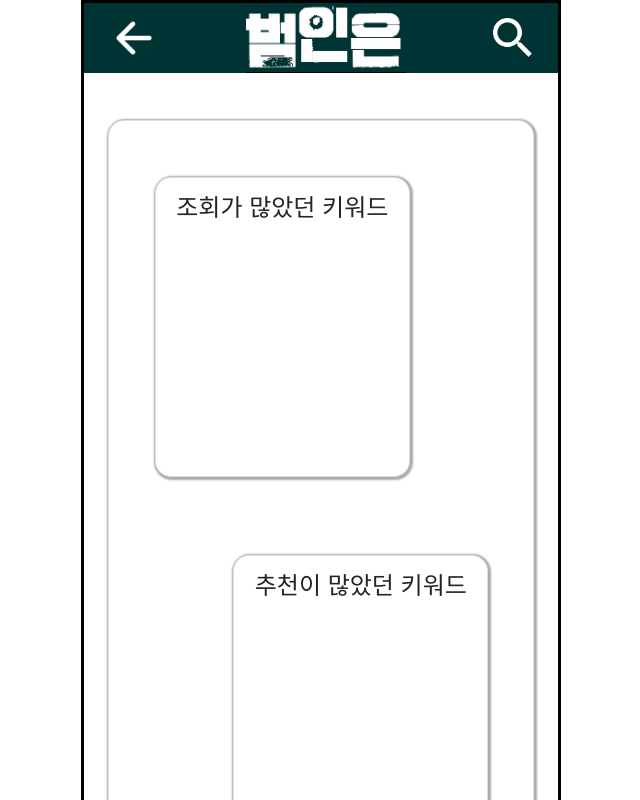
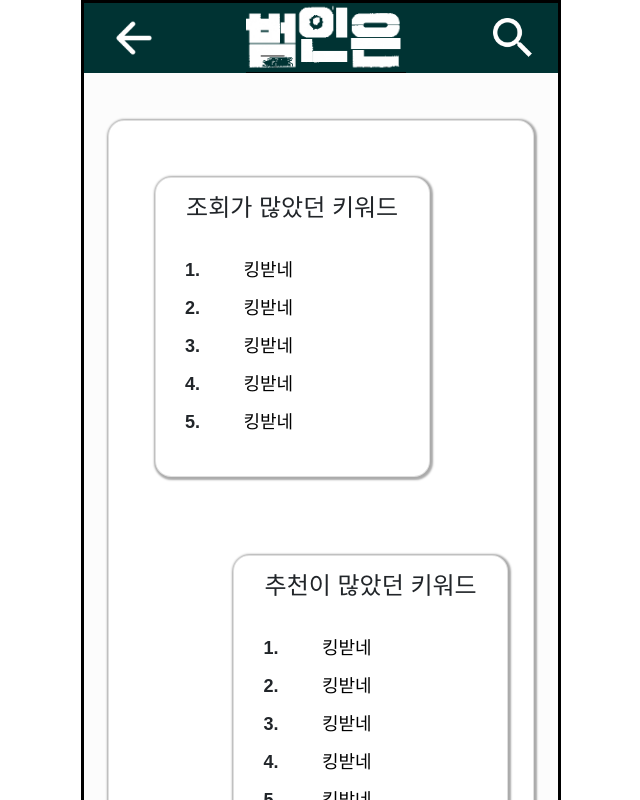
Before and after one commit to l0u0h0/Bum-In-Eun, a React (Create React App) app in the folder frontend/: page /dictionary in a window 1280 px wide. Shown: the top 800 px of the page, without its empty margins (319-959 px from the left). Built offline with nearby package versions, Linux system fonts and the light colour scheme.

Commit message:
dict_main_update

```diff
--- a/frontend/src/components/dictionary/DicionarymainComponent.jsx
+++ b/frontend/src/components/dictionary/DicionarymainComponent.jsx
@@ -2,17 +2,47 @@ import React from "react";
 import { Card } from "react-bootstrap";
 import Banner from "../common/BannerComponent";
 import Header from "../common/HeaderComponent";
+import { Link } from "react-router-dom";
 
 export default function DictionaryMain() {
+  const list = [1, 2, 3, 4, 5];
   return (
     <div className="App-dictionarymain">
       <Header />
       <Card body className="dictionarymain-body">
         <Card body className="first-table">
           <h3 className="table-title">조회가 많았던 키워드</h3>
+          <table className="table-content">
+            <tbody>
+              {list.map((num) => (
+                <tr key={`table_row_${num}`}>
+                  <th className="data-rank">{num}.</th>
+                  <td className="data-word">
+                    <Link to="/crimeresult?category=gambling">
+                      <div className="data-word-link">킹받네</div>
+                    </Link>
+                  </td>
+                </tr>
+              ))}
+            </tbody>
+          </table>
         </Card>
         <Card body className="second-table">
           <h3 className="table-title">추천이 많았던 키워드</h3>
+          <table className="table-content">
+            <tbody>
+              {list.map((num) => (
+                <tr key={`table_row_${num}`}>
+                  <th className="data-rank">{num}.</th>
+                  <td className="data-word">
+                    <Link to="/crimeresult?category=gambling">
+                      <div className="data-word-link">킹받네</div>
+                    </Link>
+                  </td>
+                </tr>
+              ))}
+            </tbody>
+          </table>
         </Card>
       </Card>
       <Banner />
--- a/frontend/src/css/Dictionary.scss
+++ b/frontend/src/css/Dictionary.scss
@@ -12,7 +12,7 @@
     box-shadow: 1px 1px 2px 2px rgb(170, 170, 170);
     text-align: center;
     .first-table {
-      width: 65%;
+      width: 70%;
       height: 300px;
       margin: 30px;
       margin-top: 10%;
@@ -21,9 +21,34 @@
       .table-title {
         font-size: 18pt;
       }
+      .table-content {
+        width: 90%;
+        margin-left: 10px;
+        margin-top: 10%;
+        font-size: large;
+        border-collapse: separate;
+        border-spacing: 0 0.6rem;
+        .data-rank {
+          width: 10%;
+        }
+        .data-word {
+          width: 90%;
+          padding-left: 40px;
+          text-align: start;
+          a {
+            color: black;
+            text-decoration: none;
+          }
+          .data-word-link:hover {
+            color: #003333;
+            transform: scale(1.2);
+            transition: all 1s;
+          }
+        }
+      }
     }
     .second-table {
-      width: 65%;
+      width: 70%;
       height: 300px;
       margin: 30px;
       margin-top: 20%;
@@ -33,6 +58,31 @@
       .table-title {
         font-size: 18pt;
       }
+      .table-content {
+        width: 90%;
+        margin-left: 10px;
+        margin-top: 10%;
+        font-size: large;
+        border-collapse: separate;
+        border-spacing: 0 0.6rem;
+        .data-rank {
+          width: 10%;
+        }
+        .data-word {
+          width: 90%;
+          padding-left: 40px;
+          text-align: start;
+          a {
+            color: black;
+            text-decoration: none;
+          }
+          .data-word-link:hover {
+            color: #003333;
+            transform: scale(1.2);
+            transition: all 1s;
+          }
+        }
+      }
     }
   }
 }
--- a/frontend/src/css/Main.scss
+++ b/frontend/src/css/Main.scss
@@ -13,6 +13,7 @@ div {
   max-width: 480px;
   min-width: 320px;
   margin: auto;
+  background-color: #fcfcfc;
 }
 
 .App-main .header .back-area .back {
```
